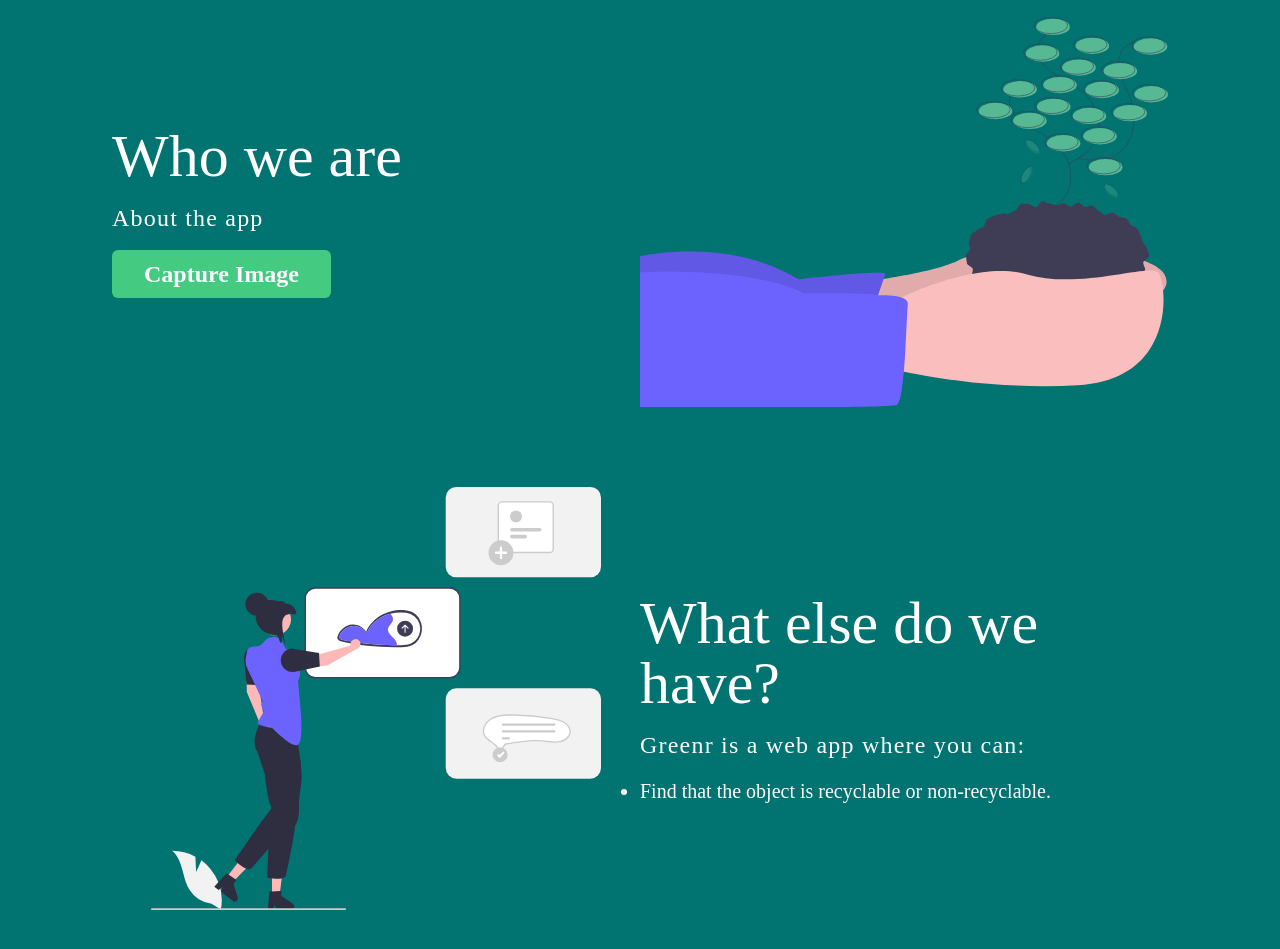
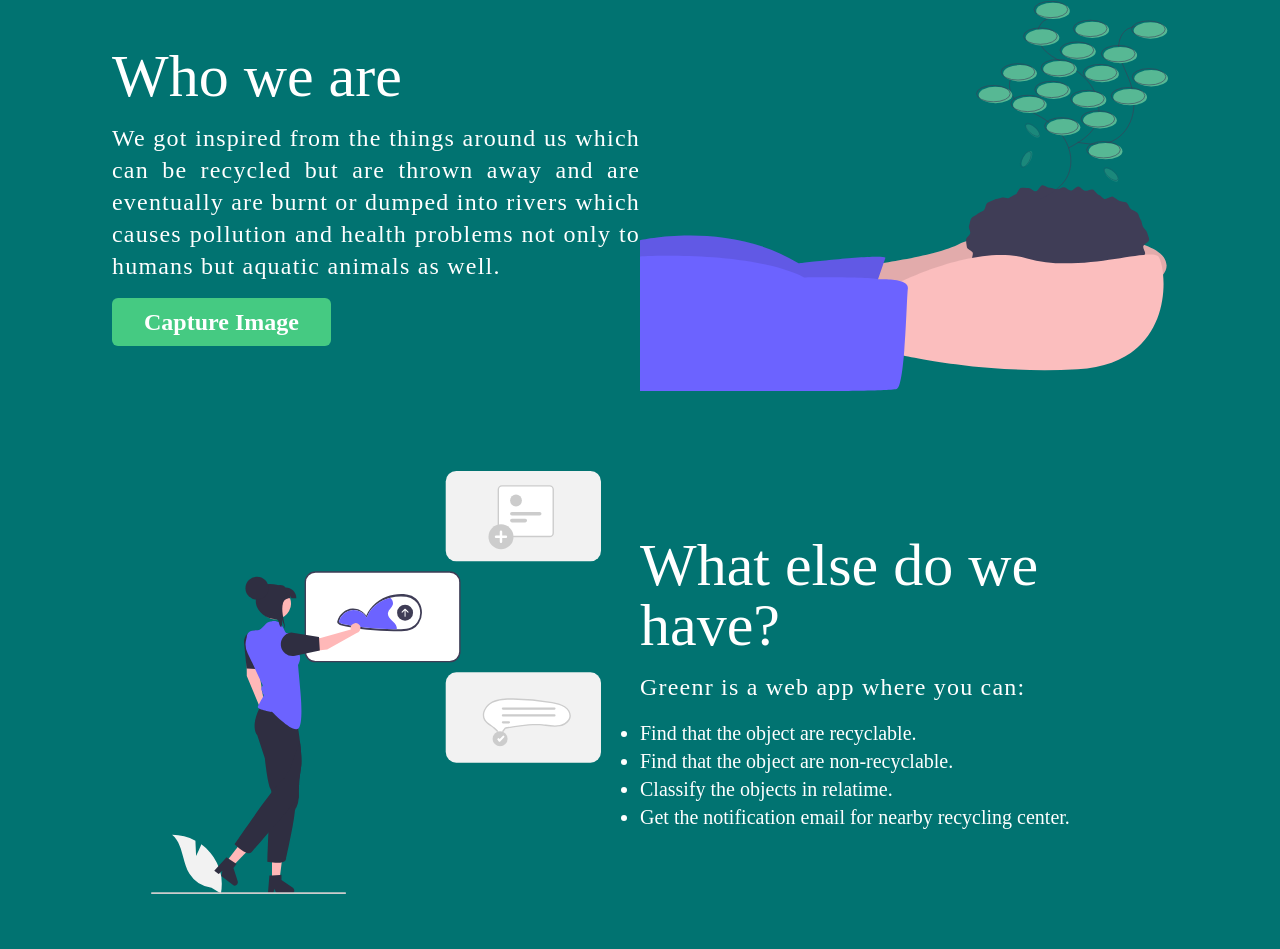
Before and after one commit to Harshal0902/DragonHacks-2022, a React (Create React App) app: page / in a window 1280 px wide. Shown: the part 159-1108 px from the top of the page. Built offline with nearby package versions, Linux system fonts and the light colour scheme.

Commit message:
✨ Update content on home page

```diff
--- a/src/pages/Home.js
+++ b/src/pages/Home.js
@@ -5,12 +5,12 @@
 
 export default function Home() {
     return (
-        <div className='md:mx-28 mx-4 text-white pt-10 pb-12 font-montserrat'>
+        <div className='md:mx-28 mx-4 text-white pt-6 pb-12 font-montserrat'>
 
             <div className='md:grid md:grid-cols-2 items-center pt-10'>
                 <div className=''>
                     <h1 className='text-6xl'>Who we are</h1>
-                    <p className='text-xl md:text-2xl py-4 tracking-wider'>About the app</p>
+                    <p className='text-xl md:text-2xl py-4 tracking-wider text-justify'>We got inspired from the things around us which can be recycled but are thrown away and are eventually are burnt or dumped into rivers which causes pollution and health problems not only to humans but aquatic animals as well.</p>
 
                     <Link to="/upload">
                         <button className='bg-primary font-semibold py-2 px-8 rounded-md text-xl md:text-2xl'>Capture Image</button>
@@ -31,7 +31,10 @@
                     <p className='text-xl md:text-2xl py-4 tracking-wider'> Greenr is a web app where you can:
                     </p>
                     <ul className="text-xl">
-                        <li className="list-disc">Find that the object is recyclable or non-recyclable.</li>
+                        <li className="list-disc">Find that the object are recyclable.</li>
+                        <li className="list-disc">Find that the object are non-recyclable.</li>
+                        <li className="list-disc">Classify the objects in relatime.</li>
+                        <li className="list-disc">Get the notification email for nearby recycling center.</li>
                     </ul>
                 </div>
             </div>
```
Also changed, not shown: 1 other file (tests, documents, lock files or other folders).
